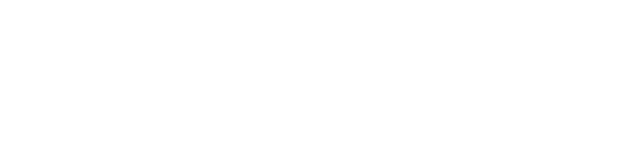
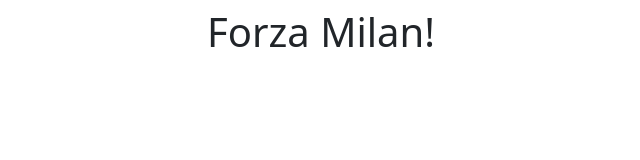
Before and after one commit to Giovanni-Palmitessa/vue-hello, a plain HTML site: page index.html in a window 1280 px wide. Shown: the whole page, without its empty margins (319-959 px from the left). Drawn offline with nearby package versions, Linux system fonts and the light colour scheme.

Commit message:
add text-center and padding to main title

```diff
--- a/index.html
+++ b/index.html
@@ -12,7 +12,7 @@
 </head>
 <body>
     <div id="app">
-        <h1></h1>
+        <h1 class="text-center py-2">{{ team }}</h1>
     </div>
 </body>
 </html>
```
